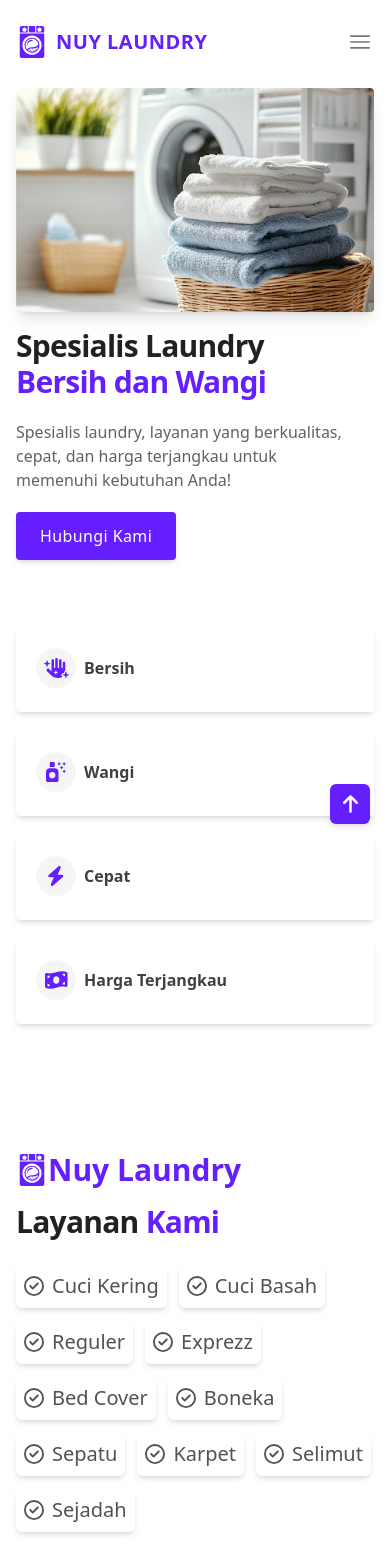
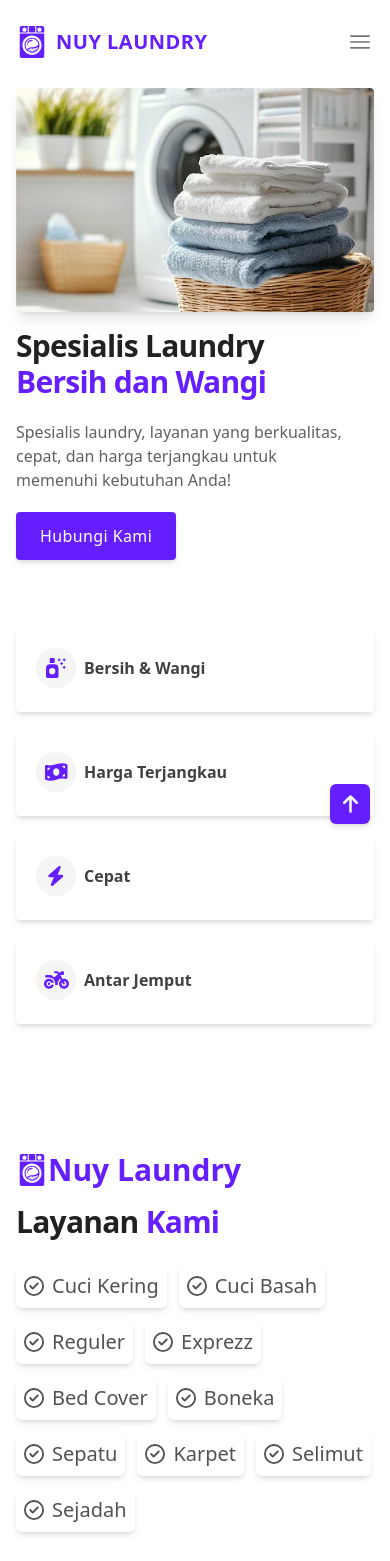
Before and after one commit to AlanPratama/nuy-laundry, a React (Vite) app: page / in a window 390 px wide. Shown: the top 1561 px of the page. Built offline with nearby package versions, Linux system fonts and the light colour scheme.

Commit message:
fix(ui): location max width same like the other component (more consistent), add some content, dynamic year in copyright. refactor convention variable name

```diff
--- a/src/components/Footer.jsx
+++ b/src/components/Footer.jsx
@@ -1,9 +1,8 @@
 import { faWhatsapp } from "@fortawesome/free-brands-svg-icons";
 import { FontAwesomeIcon } from "@fortawesome/react-fontawesome";
-import { images } from "../../public/assets";
 import PropTypes from "prop-types";
 
-const service1 = [
+const mainService = [
   `Cuci Basah`,
   "Cuci Kering",
   "Reguler",
@@ -11,9 +10,12 @@ const service1 = [
   "Bed Cover",
 ];
 
-const service2 = ["Boneka", "Sepatu", "Karpet", "Selimut", "Sejadah"];
+const otherService = ["Boneka", "Sepatu", "Karpet", "Bed Cover", "Selimut", "Sejadah"];
 
 export const Footer = ({ waLink }) => {
+
+  const yearNow = new Date().getFullYear()
+
   return (
     <div className="bg-neutral-900">
       <div className="px-4 pt-16 mx-auto sm:max-w-xl md:max-w-full lg:max-w-screen-xl md:px-24 lg:px-8">
@@ -44,7 +46,7 @@ export const Footer = ({ waLink }) => {
                 Layanan Kami
               </p>
               <ul className="mt-2 space-y-2">
-                {service1.map((item, index) => (
+                {mainService.map((item, index) => (
                   <li key={`footer-service-1-${index}`}>
                     <p className="text-gray-500 transition-colors duration-300 hover:text-deep-purple-accent-200">
                       {item}
@@ -58,7 +60,7 @@ export const Footer = ({ waLink }) => {
                 Layanan Kami Lainnya
               </p>
               <ul className="mt-2 space-y-2">
-                {service2.map((item, index) => (
+                {otherService.map((item, index) => (
                   <li key={`footer-service-2-${index}`}>
                     <p className="text-gray-500 transition-colors duration-300 hover:text-deep-purple-accent-200">
                       {item}
@@ -71,7 +73,7 @@ export const Footer = ({ waLink }) => {
         </div>
         <div className="flex flex-col justify-between pt-5 pb-10 border-t border-gray-800 sm:flex-row">
           <p className="text-sm text-gray-500">
-            © Copyright 2026 Nuy Laundry. Seluruh hak cipta dilindungi.
+            © Copyright {yearNow} Nuy Laundry. Seluruh hak cipta dilindungi.
           </p>
           <div className="flex items-center mt-4 space-x-4 sm:mt-0">
             <a
--- a/src/components/GoogleMap.jsx
+++ b/src/components/GoogleMap.jsx
@@ -5,7 +5,6 @@ import { images } from "../../public/assets";
 import PropTypes from "prop-types";
 
 export const GoogleMap = ({ waLink }) => {
-
   const contactInformation = [
     {
       title: "0857-7061-1154",
@@ -29,7 +28,7 @@ export const GoogleMap = ({ waLink }) => {
   return (
     <div
       id="lokasi-dan-kontak"
-      className="px-4 py-16 md:px-24 lg:px-24 lg:py-20 grid grid-cols-1 lg:grid-cols-2 place-items-center gap-x-6 gap-y-4"
+      className="px-4 py-16 mx-auto sm:max-w-xl md:max-w-full lg:max-w-screen-xl md:px-24 lg:px-8 lg:py-20 grid grid-cols-1 lg:grid-cols-2 place-items-center gap-x-6 gap-y-4"
     >
       <div className="w-full rounded-md shadow-md">
         <iframe
@@ -41,9 +40,13 @@ export const GoogleMap = ({ waLink }) => {
           referrerPolicy="no-referrer-when-downgrade"
         ></iframe>
       </div>
-      <div>
+      <div className="w-full">
         <div className="flex items-center justify-start mb-3 rounded-full">
-          <img src={images.washingMachine} alt="Nuy Laundry Kiloan" className="w-8" />
+          <img
+            src={images.washingMachine}
+            alt="Nuy Laundry Kiloan"
+            className="w-8"
+          />
           <p className="text-deep-purple-accent-400 font-sans text-3xl font-bold">
             Nuy Laundry
           </p>
--- a/src/components/Header.jsx
+++ b/src/components/Header.jsx
@@ -1,8 +1,8 @@
 import {
+  faSprayCanSparkles,
+  faMoneyBillWave,
   faBolt,
-  faHandSparkles,
-  faMoneyBillWave,
-  faSprayCanSparkles,
+  faMotorcycle,
 } from "@fortawesome/free-solid-svg-icons";
 import { FontAwesomeIcon } from "@fortawesome/react-fontawesome";
 import PropTypes from "prop-types";
@@ -10,20 +10,20 @@ import { images } from "../../public/assets";
 
 const sloganArray = [
   {
-    icon: faHandSparkles,
-    title: "Bersih",
+    icon: faSprayCanSparkles,
+    title: "Bersih & Wangi",
   },
   {
-    icon: faSprayCanSparkles,
-    title: "Wangi",
+    icon: faMoneyBillWave,
+    title: "Harga Terjangkau",
   },
   {
     icon: faBolt,
     title: "Cepat",
   },
   {
-    icon: faMoneyBillWave,
-    title: "Harga Terjangkau",
+    icon: faMotorcycle,
+    title: "Antar Jemput",
   },
 ];
 
```
